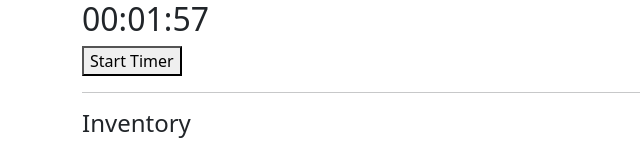
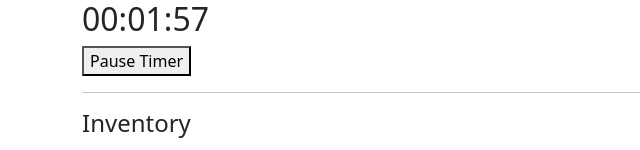
Before and after one commit to mmakarwich10/hart-intercivic-code-challenge, an Angular app in the folder Web-NG/hart-intercivic-code-challenge-web/: page / in a window 1280 px wide. Both pictures are taken after a click on the button "Start Timer". Shown: the top 150 px of the page, without its empty margins (0-640 px from the left). Built offline with nearby package versions, Linux system fonts and the light colour scheme.

Commit message:
Added notification API service for when timer is finished.
+ Added Pause Timer functionality.

```diff
--- a/Web-NG/hart-intercivic-code-challenge-web/src/app/components/timer/timer.component.html
+++ b/Web-NG/hart-intercivic-code-challenge-web/src/app/components/timer/timer.component.html
@@ -4,5 +4,7 @@
     </h2>
 </div>
 <div>
-    <button (click)="startTimer()">Start Timer</button>
+    <button *ngIf="!timerIsRunning" (click)="startTimer()">Start Timer</button>
+    <button *ngIf="timerIsRunning" (click)="pauseTimer()">Pause Timer</button>
+    <span *ngIf="successfulNotification">Timer has finished!</span>
 </div>
--- a/Web-NG/hart-intercivic-code-challenge-web/src/app/components/timer/timer.component.ts
+++ b/Web-NG/hart-intercivic-code-challenge-web/src/app/components/timer/timer.component.ts
@@ -1,5 +1,6 @@
 import { Component, OnInit } from "@angular/core";
 import { Subscription, timer } from "rxjs";
+import { NotificationApiService } from "src/app/services/notification-api.service";
 import { TimerApiService } from "src/app/services/timer-api.service";
 
 @Component({
@@ -11,19 +12,38 @@ export class TimerComponent implements OnInit {
     public minutes: number = 0;
     public seconds: number = 0;
 
+    public successfulNotification: boolean = false;
+    public timerIsRunning: boolean = false;
+
     private _timerSub: Subscription = new Subscription();
 
-    constructor(private _timerApiService: TimerApiService) {}
+    constructor(
+        private _timerApiService: TimerApiService,
+        private _notificationApiService: NotificationApiService
+    ) {}
 
     public startTimer() {
+        this.successfulNotification = false;
+
         const oTimer = timer(0, 1000);
+        this.timerIsRunning = true;
         this._timerSub = oTimer.subscribe(x => {
             if (this.seconds === 0 && this.minutes === 0 && this.hours === 0) {
-                this._timerSub.unsubscribe();
+                this.pauseTimer();
+                this._notificationApiService.sendTimerIsFinished().subscribe(response => {
+                    if (response != undefined && response != null) {
+                        this.successfulNotification = response;
+                    }
+                });
             } else {
                 this._tickSecondDown();
             }
         });
+    }
+
+    public pauseTimer() {
+        this._timerSub.unsubscribe();
+        this.timerIsRunning = false;
     }
 
     public ngOnInit(): void {
--- /dev/null
+++ b/Web-NG/hart-intercivic-code-challenge-web/src/app/services/notification-api.service.ts
@@ -0,0 +1,15 @@
+import { HttpClient } from "@angular/common/http";
+import { Injectable } from "@angular/core";
+import { Observable, of } from "rxjs";
+
+@Injectable({
+    providedIn: 'root'
+})
+export class NotificationApiService extends HttpClient {
+    private _notificationApiPath = "";
+
+    public sendTimerIsFinished(): Observable<boolean> {
+        return of(true);
+        //return this.get<boolean>(`${this._notificationApiPath}timer-finished`);
+    }
+}
```
